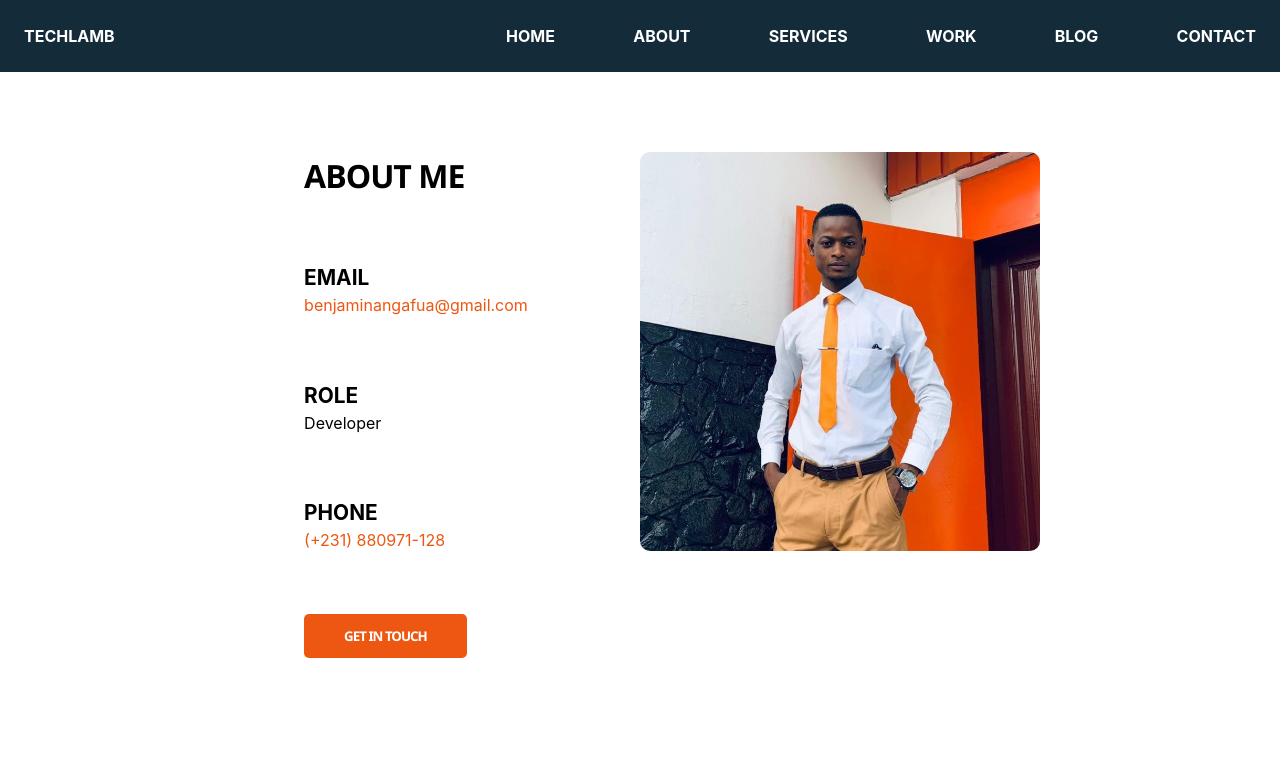
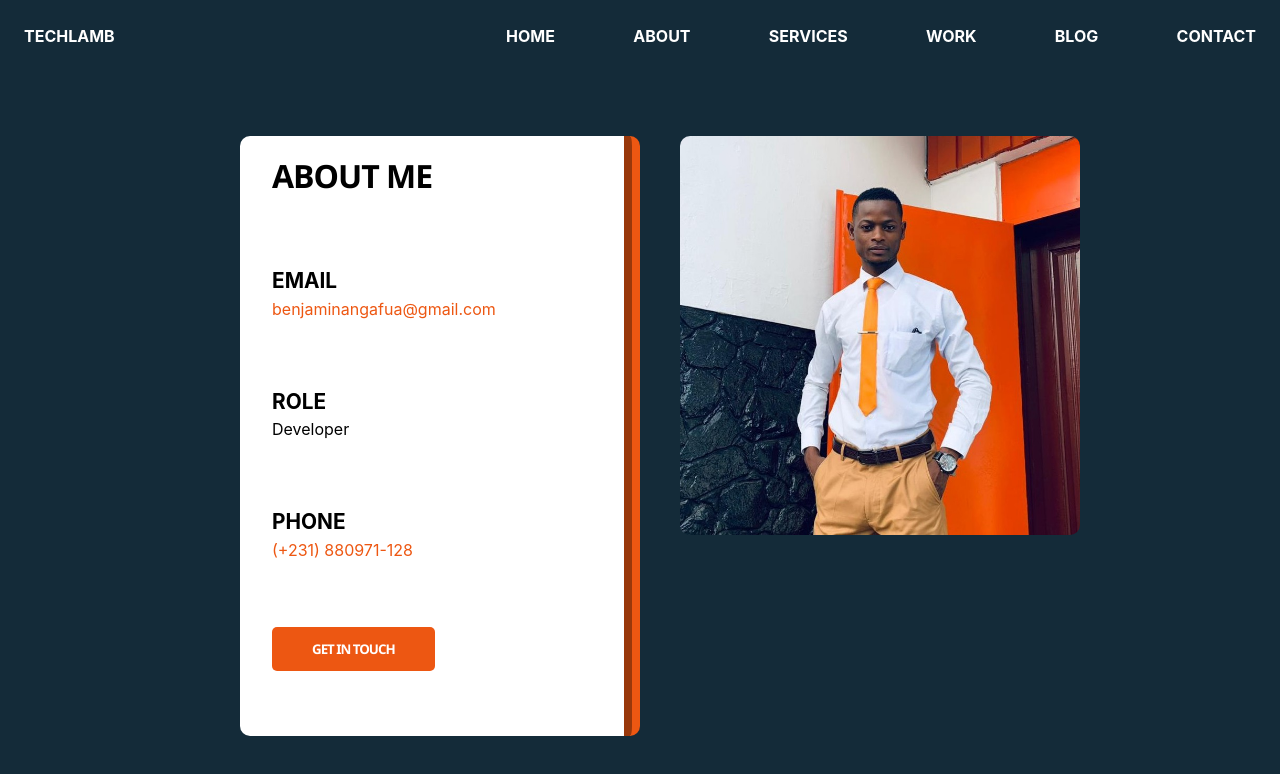
Before and after one commit to benjaminangafua/blog, a Vue app: page /about in a window 1280 px wide. Shown: the top 774 px of the page. Built offline with nearby package versions, Linux system fonts and the light colour scheme.

Commit message:
Updated the about me page design

```diff
--- a/src/App.vue
+++ b/src/App.vue
@@ -8,6 +8,6 @@ import HeaderVue from './components/Header.vue';
 <div class="main-container">
     <HeaderVue />
     <RouterView />
-    <FooterVue />
+    <div></div>
      </div>
 </template>
--- a/src/assets/css/images.css
+++ b/src/assets/css/images.css
@@ -1,5 +1,5 @@
 .main-container {
-    /* background: teal; */
+    background: var(--dark-blue);
 }
 img {
     border-radius: 10px;
--- a/src/assets/css/layout.css
+++ b/src/assets/css/layout.css
@@ -64,23 +64,23 @@ body {
     place-items: center;
 }
 
-.footer {
-    text-align: center;
-}
 
 /* About Me */
 .col-2{
     display: grid;
     grid-template-columns: auto auto;
-    gap: 3rem;
-    margin: 5rem auto;
+    gap: 5%;
+    margin: 5% auto;
 
 }
 .txt{
     display: grid;
-    padding: 0 4rem ;
-    /* background-color: var(--teal);
-    color: var(--white); */
+    padding-left: 2rem;
+    padding-top: 1rem;
+    width: 25rem;
+     background-color: var(--white);
+     border-radius: 10px;  /* color: var(--white); */
+     border-right: 1rem groove var(--orange);
 }
 .txt div .orange{
     color: var(--orange);
@@ -110,6 +110,10 @@ body {
     font-weight: bold;
     font-family: 'Segoe UI', Tahoma, Geneva, Verdana, sans-serif;
 }
+
+.footer {
+    text-align: center;
+}
 @media (max-width: 575.95px) {
     body {
         font-size: 12px;
--- a/src/components/Footer.vue
+++ b/src/components/Footer.vue
@@ -1,6 +1,6 @@
 <template>
     <div class="footer">
-        <!-- <div>&copy; Copyright <b>TechLamb</b>. All Rights Reserved</div>
-        <div>Developed by Ben</div> -->
+        <div>&copy; Copyright <b>TechLamb</b>. All Rights Reserved</div>
+        <div>Developed by Ben</div>
     </div>
 </template>
--- a/src/views/About.vue
+++ b/src/views/About.vue
@@ -1,6 +1,5 @@
 
 <script setup>
-
 </script>
 
 <template>
```
